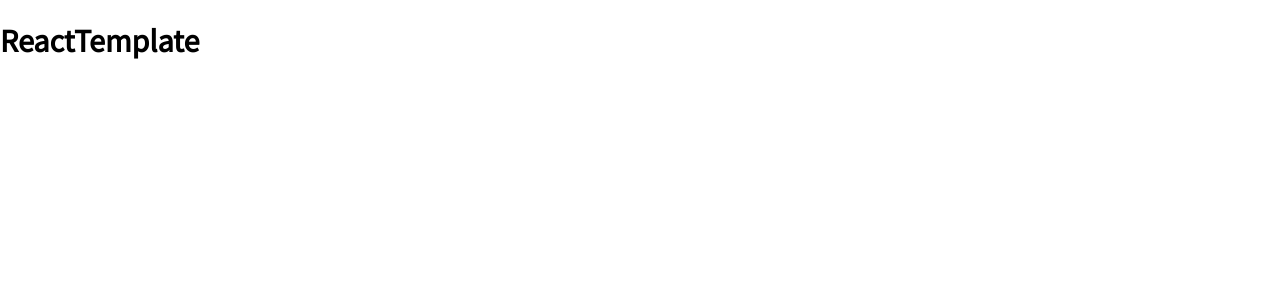
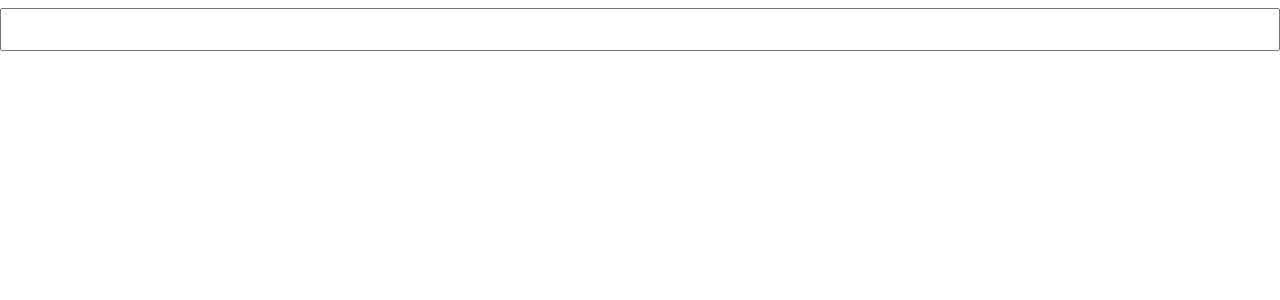
Before and after one commit to MidnightJabber/moola-web-client, a React app: page / in a window 1280 px wide. Shown: the top 300 px of the page. Built offline with nearby package versions, Linux system fonts and the light colour scheme; the HTML template or start-up script is replaced by a standard one.

Commit message:
Progress 1

```diff
--- a/src/components/App.jsx
+++ b/src/components/App.jsx
@@ -1,13 +1,13 @@
 import React, { Component } from 'react';
 import { Route, Link } from 'react-router-dom';
 
-import Header from './Header/Header';
+import Textbox from './Textbox/Textbox';
 
 class App extends Component {
     render() {
         return (
             <div className="app-container">
-                <Header />
+                <Textbox />
             </div>
         );
     }
--- a/src/components/Header/Header.jsx
+++ b/src/components/Header/Header.jsx
@@ -5,7 +5,7 @@ import './Header.scss';
 const Header = (props) => {
     return (
         <div className="header">
-            <h1>ReactTemplate</h1>
+            <h1>Moola</h1>
         </div>
     );
 }
--- /dev/null
+++ b/src/components/Textbox/Textbox.jsx
@@ -0,0 +1,20 @@
+import React, { Component } from 'react';
+
+import './Textbox.scss';
+
+class Textbox extends Component {
+
+    constructor() {
+        super();
+    }
+
+    render() {
+        return (
+            <div>
+                <input />
+            </div>
+        );
+    }
+}
+
+export default Textbox;
--- /dev/null
+++ b/src/components/Textbox/Textbox.scss
@@ -0,0 +1,6 @@
+input {
+    width: 100%;
+    padding: 12px 20px;
+    margin: 8px 0;
+    box-sizing: border-box;
+}
```
Also changed, not shown: package.json (+4 -4 lines), src/components/Header/Header.scss (line endings or trailing spaces), 1 other file (tests, documents, lock files or other folders).
